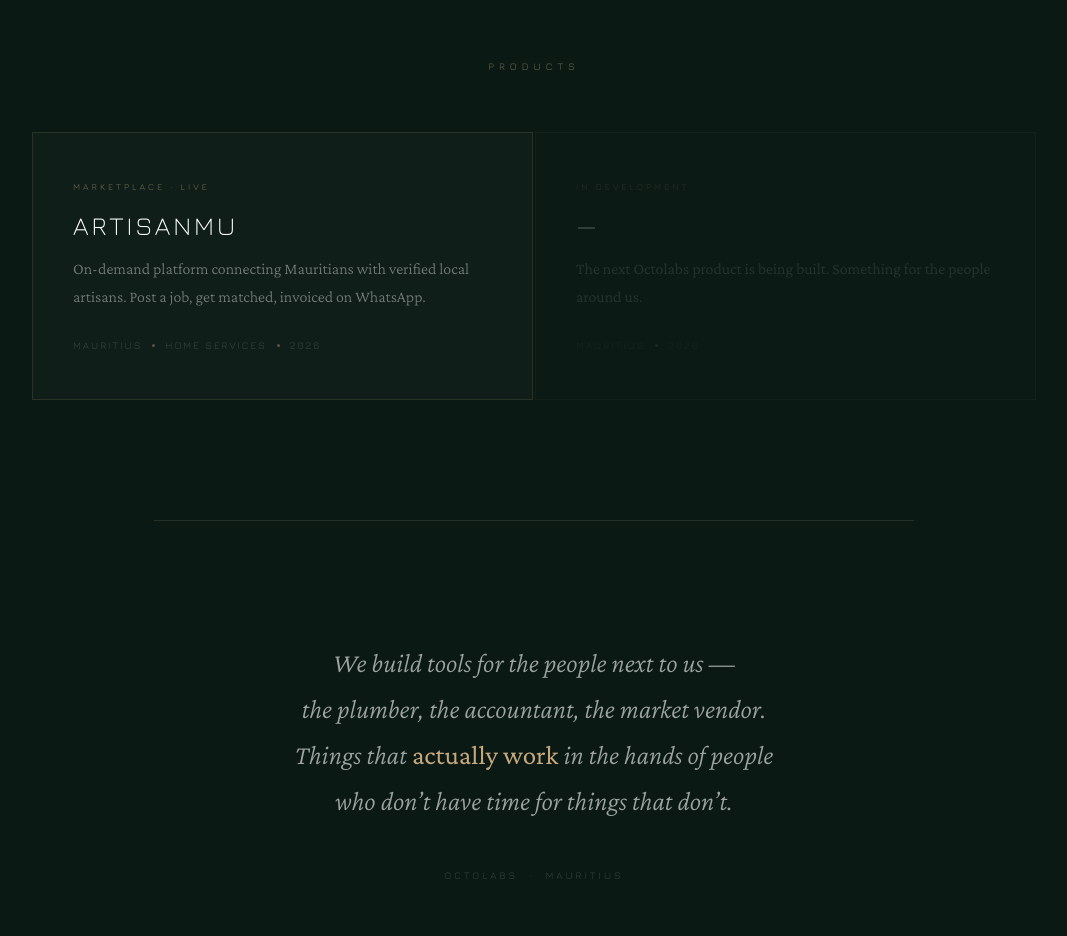
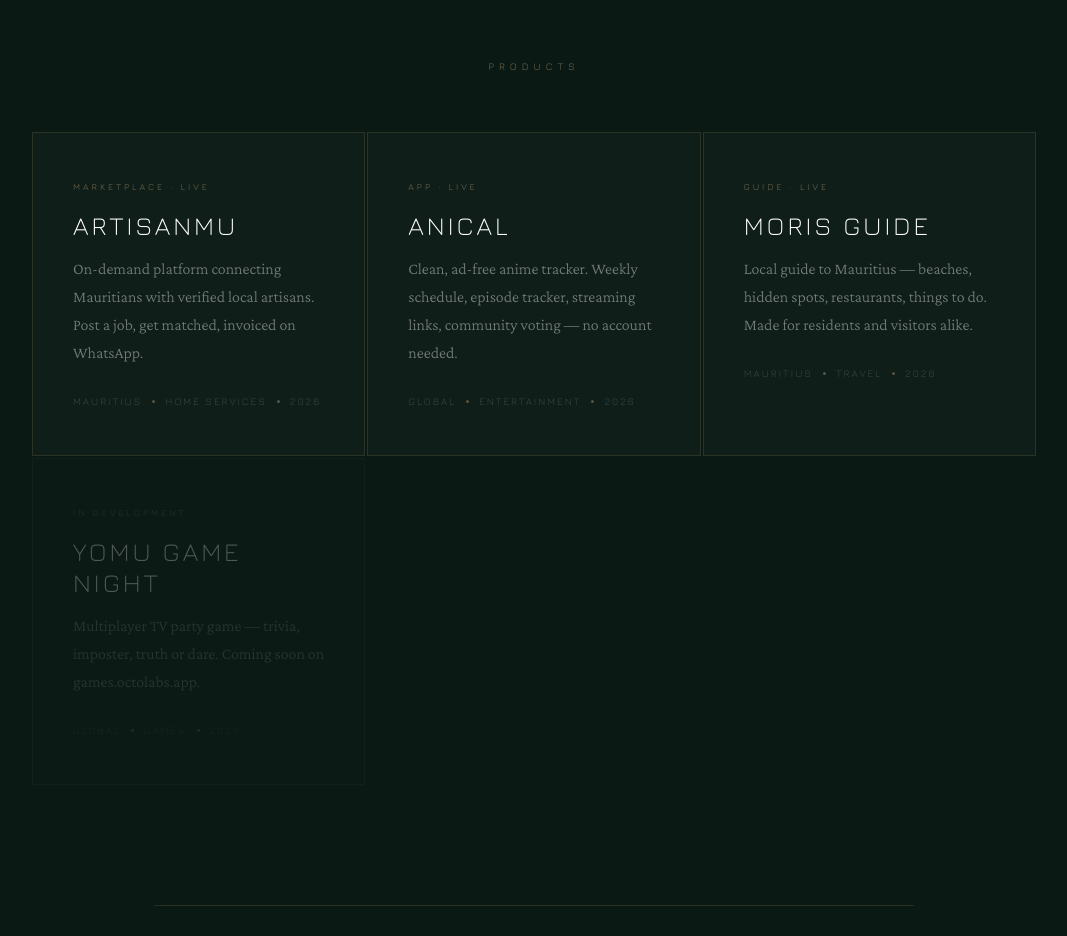
Before and after one commit to Octolabs-app/octolabs, a plain HTML site: page index.html in a window 1280 px wide. Shown: the part 860-1796 px from the top of the page, without its empty margins (106-1173 px from the left). Drawn offline with nearby package versions, Linux system fonts and the light colour scheme.

Commit message:
feat: add AniCal + Moris Guide product cards, Yomu in development

```diff
--- a/index.html
+++ b/index.html
@@ -145,12 +145,37 @@
       <span class="product-arrow">&rarr;</span>
     </a>
 
+    <a class="product-card" href="https://anical.octolabs.app" target="_blank">
+      <div class="product-tag">App &middot; Live</div>
+      <div class="product-name">AniCal</div>
+      <p class="product-desc">Clean, ad-free anime tracker. Weekly schedule, episode tracker, streaming links, community voting &mdash; no account needed.</p>
+      <div class="product-meta">
+        <span>Global</span><span class="product-meta-dot"></span>
+        <span>Entertainment</span><span class="product-meta-dot"></span>
+        <span>2026</span>
+      </div>
+      <span class="product-arrow">&rarr;</span>
+    </a>
+
+    <a class="product-card" href="https://moris.octolabs.app" target="_blank">
+      <div class="product-tag">Guide &middot; Live</div>
+      <div class="product-name">Moris Guide</div>
+      <p class="product-desc">Local guide to Mauritius &mdash; beaches, hidden spots, restaurants, things to do. Made for residents and visitors alike.</p>
+      <div class="product-meta">
+        <span>Mauritius</span><span class="product-meta-dot"></span>
+        <span>Travel</span><span class="product-meta-dot"></span>
+        <span>2026</span>
+      </div>
+      <span class="product-arrow">&rarr;</span>
+    </a>
+
     <div class="product-card product-coming">
       <div class="product-tag">In development</div>
-      <div class="product-name">&mdash;</div>
-      <p class="product-desc">The next Octolabs product is being built. Something for the people around us.</p>
+      <div class="product-name">Yomu Game Night</div>
+      <p class="product-desc">Multiplayer TV party game &mdash; trivia, imposter, truth or dare. Coming soon on games.octolabs.app.</p>
       <div class="product-meta">
-        <span>Mauritius</span><span class="product-meta-dot"></span>
+        <span>Global</span><span class="product-meta-dot"></span>
+        <span>Games</span><span class="product-meta-dot"></span>
         <span>2026</span>
       </div>
     </div>
```
